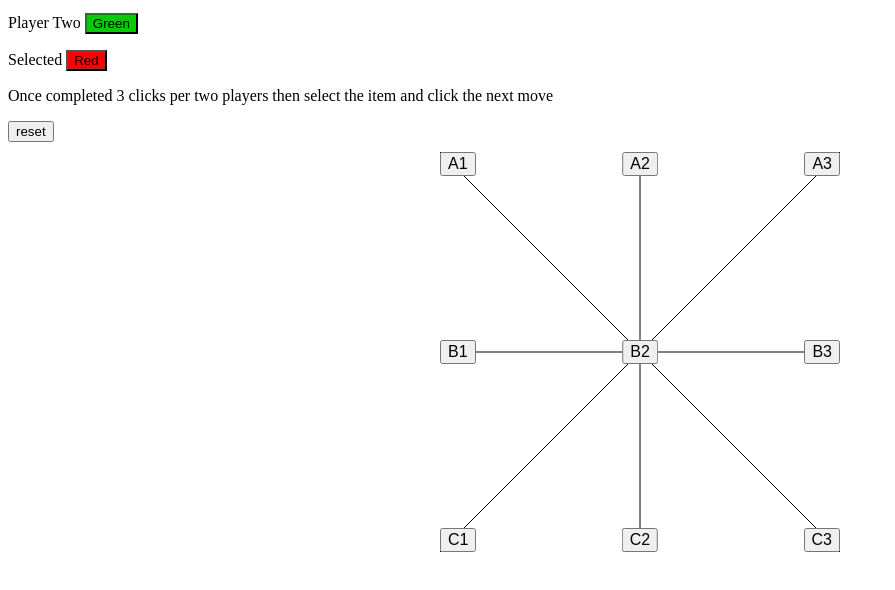
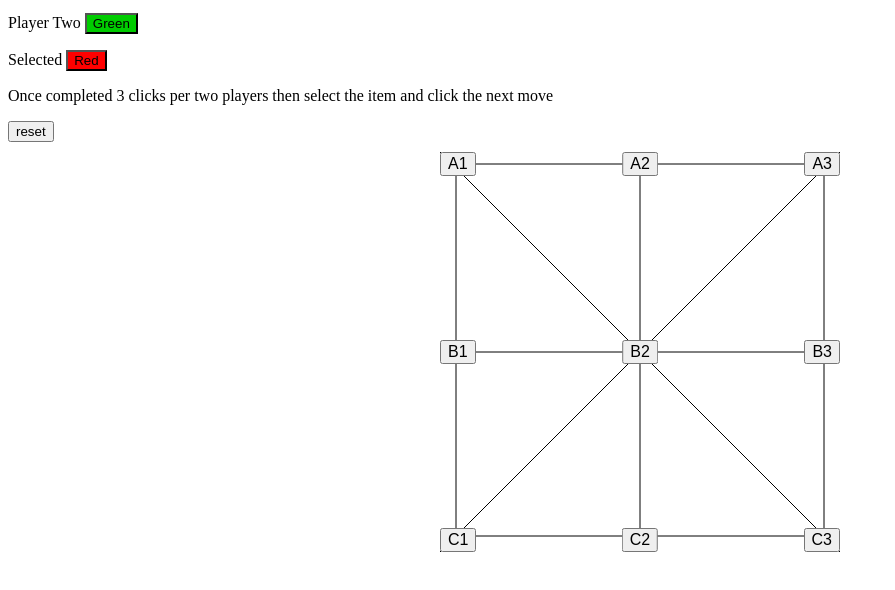
Before and after one commit to rincemathew/moving-game, a plain HTML site: page index.html in a window 1280 px wide. Shown: the part 104-694 px from the top of the page, without its empty margins (0-895 px from the left). Drawn offline with Linux system fonts and the light colour scheme.

Commit message:
line added more

```diff
--- a/index.html
+++ b/index.html
@@ -29,6 +29,10 @@
             <svg width="400" height="400"><line x1="100%" y1="0%" x2="0%" y2="100%" stroke="black"/></svg>
             <svg width="400" height="400"><line x1="50%" y1="0%" x2="50%" y2="100%" stroke="black"/></svg>
             <svg width="400" height="400"><line x1="0%" y1="50%" x2="100%" y2="50%" stroke="black"/></svg>
+            <svg width="400" height="400"><line x1="0%" y1="3%" x2="100%" y2="3%" stroke="black"/></svg>
+            <svg width="400" height="400"><line x1="96%" y1="0%" x2="96%" y2="100%" stroke="black"/></svg>
+            <svg width="400" height="400"><line x1="4%" y1="0%" x2="4%" y2="100%" stroke="black"/></svg>
+            <svg width="400" height="400"><line x1="0%" y1="96%" x2="100%" y2="96%" stroke="black"/></svg>
         </div>
     </div>
 
```
Also changed, not shown: 1 other file.
